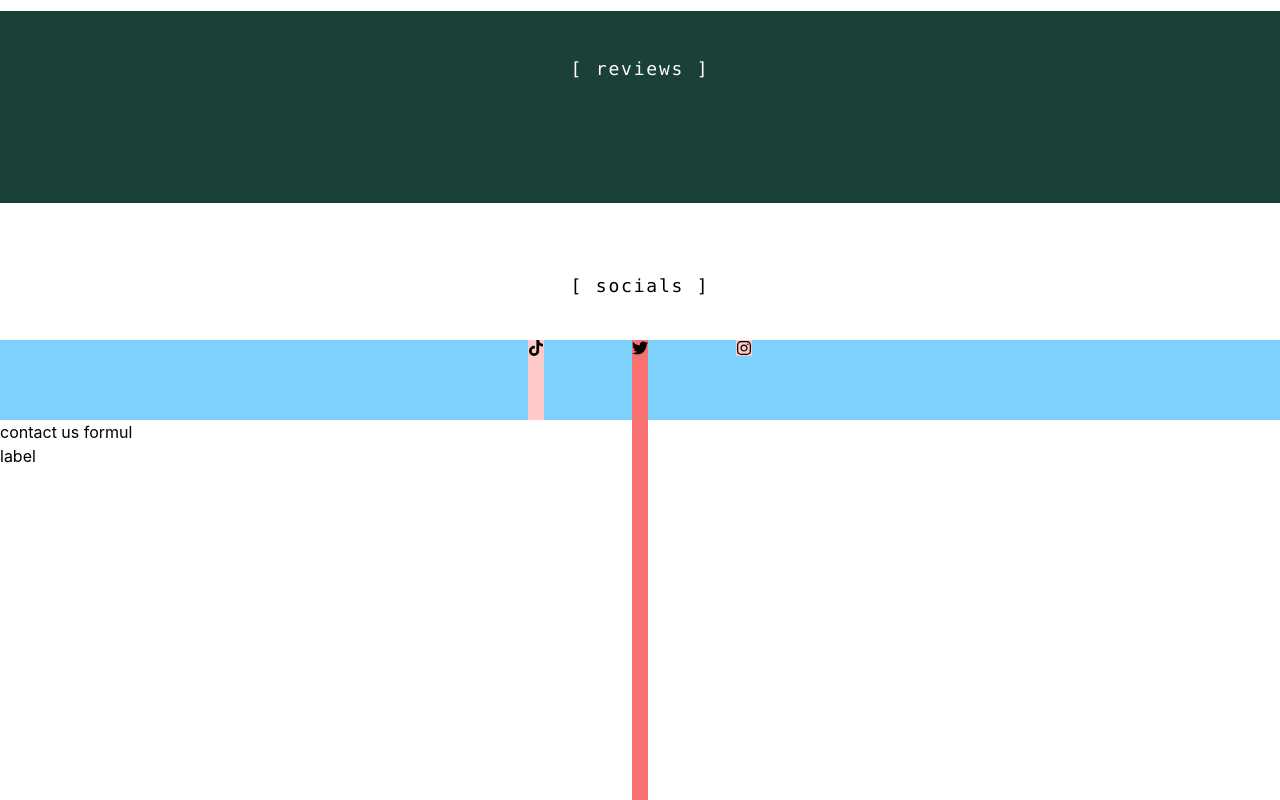
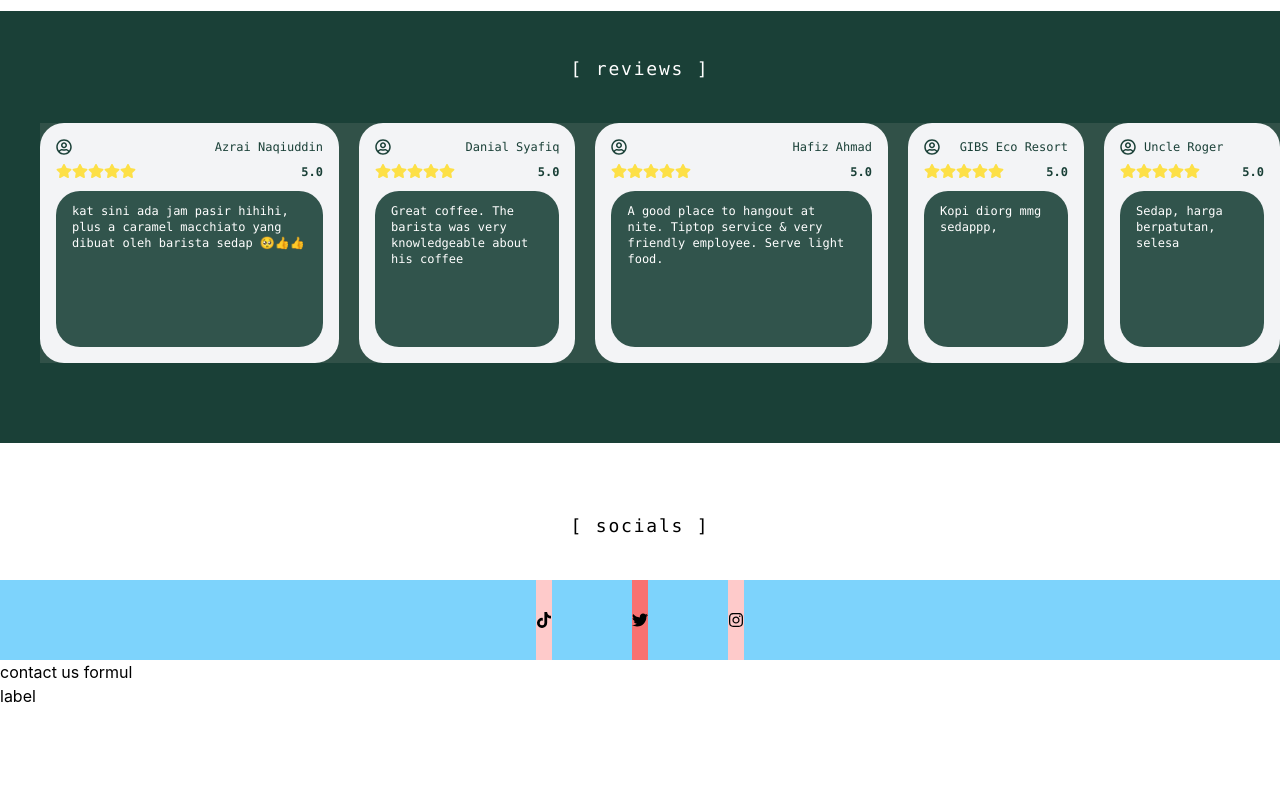
Before and after one commit to solahidris/Project15_T2_ReactFullyResponsiveWebsite, a React (Create React App) app: page / in a window 1280 px wide. Shown: the part 2560-3360 px from the top of the page. Built offline with nearby package versions, Linux system fonts and the light colour scheme; no server answers.

Commit message:
added some reviews

```diff
--- a/src/App.js
+++ b/src/App.js
@@ -1,6 +1,8 @@
 import "./App.css";
 // import AppDescription from "./components/AppDescription";
-import { FaTiktok, FaInstagram, FaTwitter } from 'react-icons/fa';
+import { FaTiktok, FaInstagram, FaTwitter, GiRoundStar } from 'react-icons/fa';
+import { FaRegUserCircle, FaStar } from 'react-icons/fa';
+
 
 //https://react-icons.github.io/react-icons (icons website)
 
@@ -27,7 +29,7 @@ function App() {
             coffee and kicks
           </p>
           <div className="flex mt-[0.1rem]">
-          <p className="grow self-center text-xs font-mono text-black tracking-widest">
+          <p className="grow self-center text-xs font-mono tracking-widest">
             caffeine near me
           </p>
           <p className="mr-2 scale-75"><FaTiktok /></p>
@@ -73,6 +75,7 @@ function App() {
           <div className="transition ease-in-out hover:-translate-center-1 hover:scale-105 duration-500">
             <div className="flex justify-center py-2">
               <iframe
+                title="gmaps-pin"
                 width="1200"
                 height="350"
                 className="border:0 rounded-3xl"
@@ -102,7 +105,7 @@ function App() {
 
             {/* americano */}
             <div className="bg-gray-300/60 rounded-3xl grid grid-rows-3 grid-flow-col h-[18rem] lg:h-[30rem] transition ease-in-out hover:-translate-center-1 hover:scale-105 duration-500">
-              <img src="https://globalassets.starbucks.com/assets/f12bc8af498d45ed92c5d6f1dac64062.jpg?" className="rounded-t-3xl row-end-1 row-span-2"/>
+              <img src="https://globalassets.starbucks.com/assets/f12bc8af498d45ed92c5d6f1dac64062.jpg?" alt="" className="rounded-t-3xl row-end-1 row-span-2"/>
               <p className="text-end mt-[-20px] mr-[8px] text-gray-200/90 text-[0.6rem] z-20 font-mono">RM 7</p>
               <p className="text-center row-start-2 row-span-1 row-end-3 text-xs font-mono">Americano</p>
               <div className="flex justify-center row-start-4 row-end-5 pb-4">
@@ -113,7 +116,7 @@ function App() {
 
             {/* latte  */}
             <div className="bg-gray-300/60 rounded-3xl grid grid-rows-3 grid-flow-col h-[18rem] lg:h-[30rem] transition ease-in-out hover:-translate-center-1 hover:scale-105 duration-500">
-              <img src="https://globalassets.starbucks.com/assets/b635f407bbcd49e7b8dd9119ce33f76e.jpg?" className="rounded-t-3xl row-end-1 row-span-2"/>
+              <img src="https://globalassets.starbucks.com/assets/b635f407bbcd49e7b8dd9119ce33f76e.jpg?" alt="" className="rounded-t-3xl row-end-1 row-span-2"/>
               <p className="text-end mt-[-20px] mr-[8px] text-gray-200/90 text-[0.6rem] z-20 font-mono">RM 10</p>
               <p className="text-center row-start-2 row-span-1 row-end-3 text-xs font-mono">Latte</p>
               <div className="flex justify-center row-start-4 row-end-5 pb-4">
@@ -124,7 +127,7 @@ function App() {
 
             {/* mocha */}
             <div className="bg-gray-300/60 rounded-3xl grid grid-rows-3 grid-flow-col h-[18rem] lg:h-[30rem] transition ease-in-out hover:-translate-center-1 hover:scale-105 duration-500">
-              <img src="https://globalassets.starbucks.com/assets/915736da018842e788147f7eab73db73.jpg?" className="rounded-t-3xl row-end-1 row-span-2"/>
+              <img src="https://globalassets.starbucks.com/assets/915736da018842e788147f7eab73db73.jpg?" alt="" className="rounded-t-3xl row-end-1 row-span-2"/>
               <p className="text-end mt-[-20px] mr-[8px] text-gray-200/90 text-[0.6rem] z-20 font-mono">RM 11</p>
               <p className="text-center row-start-2 row-span-1 row-end-3 text-xs font-mono">Mocha</p>
               <div className="flex justify-center row-start-4 row-end-5 pb-4">
@@ -135,7 +138,7 @@ function App() {
 
             {/* caramel macchiato */}
             <div className="bg-gray-300/60 rounded-3xl grid grid-rows-3 grid-flow-col h-[18rem] lg:h-[30rem] transition ease-in-out hover:-translate-center-1 hover:scale-105 duration-500">
-              <img src="https://globalassets.starbucks.com/assets/58db701349cb48738069e8c912e2b3ac.jpg?" className="rounded-t-3xl row-end-1 row-span-2"/>
+              <img src="https://globalassets.starbucks.com/assets/58db701349cb48738069e8c912e2b3ac.jpg?" alt="" className="rounded-t-3xl row-end-1 row-span-2"/>
               <p className="text-end mt-[-20px] mr-[8px] text-gray-200/90 text-[0.6rem] z-20 font-mono">RM 12</p>
               <p className="text-center row-start-2 row-span-1 row-end-3 text-xs font-mono">Caramel Macchiato</p>
               <div className="flex justify-center row-start-4 row-end-5 pb-4">
@@ -152,6 +155,137 @@ function App() {
       <div className="bg-emerald-950/90 py-20">
         {/* Location title */}
         <p className="text-white text-center mt-[-2.2rem] mb-10 font-mono tracking-widest text-lg"> [ reviews ] </p>
+
+        {/* whole layout for the carousell */}
+        <div className="bg-red-100/10 ml-10 flex gap-x-5 h-[15rem]">
+
+
+          {/* each comment 1st-container */}
+          <div className="rounded-3xl bg-gray-100 py-4 min-w-[11rem] max-w-[20rem] grid grid-rows-4 grid-flow-col">
+            {/* user container top with stars */}
+            <div>
+              {/* 1st row info icon and name */}
+              <div className="flex gap-x-2 mx-4">
+                <FaRegUserCircle className="self-center text-emerald-950/90"/>
+                <p className="text-emerald-950/90 font-mono text-xs grow text-end">Azrai Naqiuddin</p>
+              </div>
+              {/* 2nd row info 5 star icon */}
+              <div className="flex self-center mx-4 py-2">
+                <FaStar className="text-yellow-300"/>
+                <FaStar className="text-yellow-300"/>
+                <FaStar className="text-yellow-300"/>
+                <FaStar className="text-yellow-300"/>
+                <FaStar className="text-yellow-300"/>
+                <p className="font-mono text-xs grow text-end mt-[1px] font-bold text-emerald-950/90">5.0</p>
+              </div>
+            </div>
+            {/* 3rd row info comment */}
+            <div className="bg-emerald-950/80 rounded-3xl mx-4 font-mono text-sm row-start-2 row-span-4">
+              <p className="px-4 py-3 text-xs text-white">kat sini ada jam pasir hihihi, plus a caramel macchiato yang dibuat oleh barista sedap 🥺👍👍</p>
+            </div>
+          </div>
+
+          {/* each comment 2nd-container */}
+          <div className="rounded-3xl bg-gray-100 py-4 min-w-[11rem] max-w-[20rem] grid grid-rows-4 grid-flow-col">
+            {/* user container top with stars */}
+            <div>
+              {/* 1st row info icon and name */}
+              <div className="flex gap-x-2 mx-4 ">
+                <FaRegUserCircle className="self-center text-emerald-950/90"/>
+                <p className="text-emerald-950/90 font-mono text-xs grow text-end">Danial Syafiq</p>
+              </div>
+              {/* 2nd row info 5 star icon */}
+              <div className="flex self-center mx-4 py-2">
+                <FaStar className="text-yellow-300"/>
+                <FaStar className="text-yellow-300"/>
+                <FaStar className="text-yellow-300"/>
+                <FaStar className="text-yellow-300"/>
+                <FaStar className="text-yellow-300"/>
+                <p className="font-mono text-xs grow text-end mt-[1px] font-bold text-emerald-950/90">5.0</p>
+              </div>
+            </div>
+            {/* 3rd row info comment */}
+            <div className="bg-emerald-950/80 rounded-3xl mx-4 font-mono text-sm row-start-2 row-span-4">
+              <p className="px-4 py-3 text-xs text-white">Great coffee. The barista was very knowledgeable about his coffee</p>
+            </div>
+          </div>
+
+          {/* each comment 3rd-container */}
+          <div className="rounded-3xl bg-gray-100 py-4 min-w-[11rem] max-w-[20rem] grid grid-rows-4 grid-flow-col">
+            {/* user container top with stars */}
+            <div>
+              {/* 1st row info icon and name */}
+              <div className="flex gap-x-2 mx-4 ">
+                <FaRegUserCircle className="self-center text-emerald-950/90"/>
+                <p className="text-emerald-950/90 font-mono text-xs grow text-end">Hafiz Ahmad</p>
+              </div>
+              {/* 2nd row info 5 star icon */}
+              <div className="flex self-center mx-4 py-2">
+                <FaStar className="text-yellow-300"/>
+                <FaStar className="text-yellow-300"/>
+                <FaStar className="text-yellow-300"/>
+                <FaStar className="text-yellow-300"/>
+                <FaStar className="text-yellow-300"/>
+                <p className="font-mono text-xs grow text-end mt-[1px] font-bold text-emerald-950/90">5.0</p>
+              </div>
+            </div>
+            {/* 3rd row info comment */}
+            <div className="bg-emerald-950/80 rounded-3xl mx-4 font-mono text-sm row-start-2 row-span-4">
+              <p className="px-4 py-3 text-xs text-white">A good place to hangout at nite. Tiptop service & very friendly employee. Serve light food.</p>
+            </div>
+          </div>
+
+          {/* each comment 4th-container */}
+          <div className="rounded-3xl bg-gray-100 py-4 min-w-[11rem] max-w-[20rem] grid grid-rows-4 grid-flow-col">
+            {/* user container top with stars */}
+            <div>
+              {/* 1st row info icon and name */}
+              <div className="flex gap-x-2 mx-4 ">
+                <FaRegUserCircle className="self-center text-emerald-950/90"/>
+                <p className="text-emerald-950/90 font-mono text-xs grow text-end">GIBS Eco Resort</p>
+              </div>
+              {/* 2nd row info 5 star icon */}
+              <div className="flex self-center mx-4 py-2">
+                <FaStar className="text-yellow-300"/>
+                <FaStar className="text-yellow-300"/>
+                <FaStar className="text-yellow-300"/>
+                <FaStar className="text-yellow-300"/>
+                <FaStar className="text-yellow-300"/>
+                <p className="font-mono text-xs grow text-end mt-[1px] font-bold text-emerald-950/90">5.0</p>
+              </div>
+            </div>
+            {/* 3rd row info comment */}
+            <div className="bg-emerald-950/80 rounded-3xl mx-4 font-mono text-sm row-start-2 row-span-4">
+              <p className="px-4 py-3 text-xs text-white">Kopi diorg mmg sedappp,</p>
+            </div>
+          </div>
+
+          {/* each comment 5th-container */}
+          <div className="rounded-3xl bg-gray-100 py-4 min-w-[11rem] max-w-[20rem] grid grid-rows-4 grid-flow-col">
+            {/* user container top with stars */}
+            <div>
+              {/* 1st row info icon and name */}
+              <div className="flex gap-x-2 mx-4">
+                <FaRegUserCircle className="self-center text-emerald-950/90"/>
+                <p className="text-emerald-950/90 font-mono text-xs text-end">Uncle Roger</p>
+              </div>
+              {/* 2nd row info 5 star icon */}
+              <div className="flex self-center mx-4 py-2">
+                <FaStar className="text-yellow-300"/>
+                <FaStar className="text-yellow-300"/>
+                <FaStar className="text-yellow-300"/>
+                <FaStar className="text-yellow-300"/>
+                <FaStar className="text-yellow-300"/>
+                <p className="font-mono text-xs grow text-end mt-[1px] font-bold text-emerald-950/90">5.0</p>
+              </div>
+            </div>
+            {/* 3rd row info comment */}
+            <div className="bg-emerald-950/80 rounded-3xl mx-4 font-mono text-sm row-start-2 row-span-4">
+              <p className="px-4 py-3 text-xs text-white">Sedap, harga berpatutan, selesa</p>
+            </div>
+          </div>
+
+        </div>
       </div>
 
       <p className="text-white text-center">----------------------------</p>
@@ -161,14 +295,14 @@ function App() {
          {/* Location title */}
         <p className="text-center mt-[-2.2rem] mb-10 font-mono tracking-widest text-lg"> [ socials ] </p>
         <div className="flex justify-center gap-x-[5rem] bg-sky-300 h-[5rem]">
-          <div>
-            <p className="bg-red-200 mr-2 h-full"><FaTiktok /></p>
+          <div className="bg-green-200 flex justify-items-center">
+            <button className="bg-red-200"><FaTiktok /></button>
           </div>
-          <div>
-            <p className="bg-red-400 mr-2 h-screen"><FaTwitter /></p>
+          <div className="bg-green-300 flex justify-items-center">
+            <button className="bg-red-400"><FaTwitter /></button>
           </div>
-          <div>
-            <p className="bg-red-200"><FaInstagram /></p>
+          <div className="bg-green-200 flex justify-items-center">
+            <button className="bg-red-200"><FaInstagram /></button>
           </div>
         </div>
         contact us formul
```
